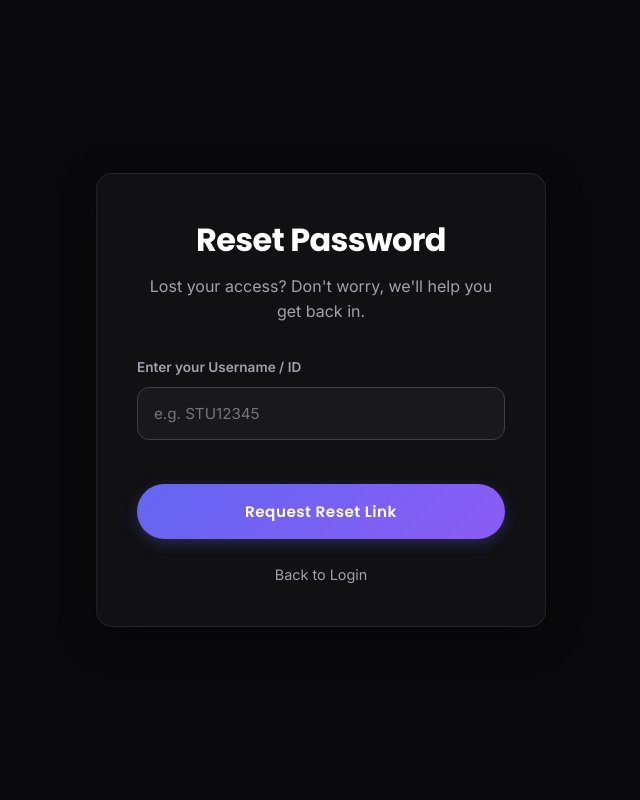
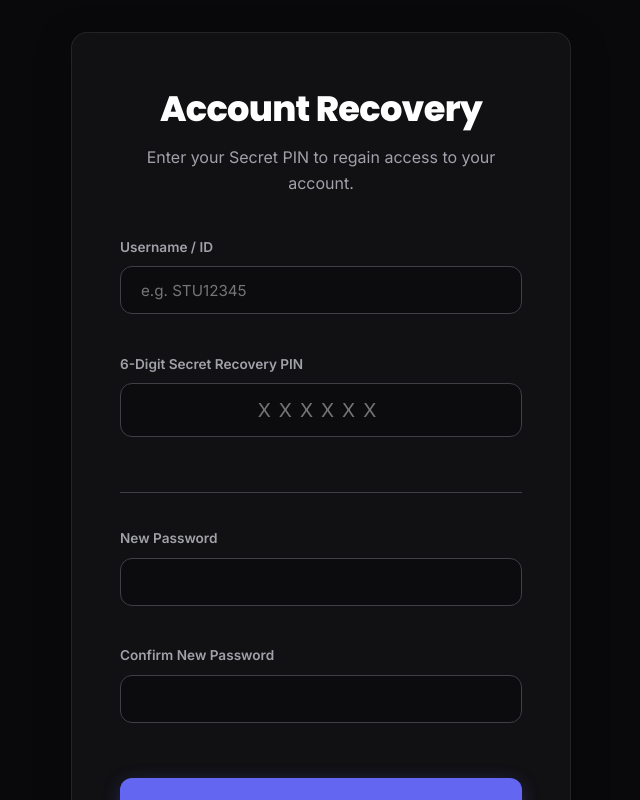
Before and after one commit to SudhirSir/SudhirTutorials, a Next.js app: page /forgot-password in a window 1280 px wide. Shown: the top 800 px of the page, without its empty margins (319-959 px from the left). Built offline with nearby package versions, Linux system fonts and the light colour scheme.

Commit message:
UI: Added Institute News section with Instagram embed to login page

```diff
--- a/app/api/onboarding/route.ts
+++ b/app/api/onboarding/route.ts
@@ -11,7 +11,7 @@ export async function POST(req: Request) {
       return NextResponse.json({ error: 'Unauthorized' }, { status: 401 });
     }
 
-    const { password, email, phone, parentName, parentContact } = await req.json();
+    const { password, email, phone, parentName, parentContact, recoveryPin } = await req.json();
 
     const updateData: any = {
       onboardingCompleted: true,
@@ -21,6 +21,10 @@ export async function POST(req: Request) {
     if (password && session.user.mustChangePassword) {
       updateData.passwordHash = await bcrypt.hash(password, 10);
       updateData.mustChangePassword = false;
+    }
+
+    if (recoveryPin) {
+      updateData.recoveryPinHash = await bcrypt.hash(recoveryPin, 10);
     }
 
     await prisma.user.update({
--- a/app/forgot-password/page.tsx
+++ b/app/forgot-password/page.tsx
@@ -2,54 +2,122 @@
 
 import { useState } from 'react';
 import Link from 'next/link';
+import { useRouter } from 'next/navigation';
 
 export default function ForgotPassword() {
+  const router = useRouter();
   const [username, setUsername] = useState('');
-  const [submitted, setSubmitted] = useState(false);
+  const [recoveryPin, setRecoveryPin] = useState('');
+  const [newPassword, setNewPassword] = useState('');
+  const [confirmPassword, setConfirmPassword] = useState('');
 
-  const handleSubmit = (e: React.FormEvent) => {
+  const [loading, setLoading] = useState(false);
+  const [error, setError] = useState("");
+  const [success, setSuccess] = useState(false);
+
+  const handleSubmit = async (e: React.FormEvent) => {
     e.preventDefault();
-    setSubmitted(true);
+    if (newPassword !== confirmPassword) {
+      return setError("Passwords do not match");
+    }
+    if (recoveryPin.length !== 6) {
+      return setError("Recovery PIN must be 6 digits");
+    }
+
+    setLoading(true);
+    setError("");
+
+    try {
+      const res = await fetch("/api/auth/forgot-password", {
+        method: "POST",
+        headers: { "Content-Type": "application/json" },
+        body: JSON.stringify({ username, recoveryPin, newPassword })
+      });
+
+      if (res.ok) {
+        setSuccess(true);
+        setTimeout(() => {
+          router.push("/login");
+        }, 3000);
+      } else {
+        const data = await res.json();
+        setError(data.error || "Reset failed. Please check your credentials.");
+      }
+    } catch (err) {
+      setError("An unexpected error occurred.");
+    } finally {
+      setLoading(false);
+    }
   };
 
   return (
     <div style={{ minHeight: '100vh', display: 'flex', alignItems: 'center', justifyContent: 'center', background: 'var(--background)', padding: '2rem' }}>
-      <div className="glass-card" style={{ maxWidth: '450px', width: '100%', padding: '2.5rem', textAlign: 'center' }}>
-        <header style={{ marginBottom: '2rem' }}>
-           <h1 style={{ fontSize: '2rem', marginBottom: '0.5rem' }}>Reset Password</h1>
-           <p style={{ color: 'var(--text-muted)' }}>Lost your access? Don't worry, we'll help you get back in.</p>
+      <div className="bg-glow"></div>
+
+      <div className="glass-card" style={{ maxWidth: '500px', width: '100%', padding: '3rem', position: 'relative', zIndex: 10 }}>
+        <header style={{ textAlign: 'center', marginBottom: '2.5rem' }}>
+           <h1 style={{ fontSize: '2.2rem', marginBottom: '0.5rem', fontWeight: 800 }}>Account Recovery</h1>
+           <p style={{ color: 'var(--text-muted)' }}>Enter your Secret PIN to regain access to your account.</p>
         </header>
 
-        {!submitted ? (
-          <form onSubmit={handleSubmit} style={{ display: 'flex', flexDirection: 'column', gap: '1.5rem' }}>
-            <div className="input-group" style={{ textAlign: 'left' }}>
-              <label>Enter your Username / ID</label>
+        {error && (
+          <div style={{ background: 'rgba(239, 68, 68, 0.1)', color: '#f87171', padding: '1rem', borderRadius: '12px', marginBottom: '1.5rem', fontSize: '0.9rem', border: '1px solid rgba(239,68,68,0.2)' }}>
+            ⚠️ {error}
+          </div>
+        )}
+
+        {success ? (
+          <div style={{ textAlign: 'center', padding: '2rem 0' }} className="animate-fade-in">
+             <div style={{ fontSize: '4rem', marginBottom: '1.5rem' }}>✅</div>
+             <h2 style={{ marginBottom: '1rem' }}>Password Reset!</h2>
+             <p style={{ color: 'var(--text-muted)', marginBottom: '2rem' }}>Your password has been updated successfully. Redirecting you to login...</p>
+             <Link href="/login" className="btn-primary" style={{ textDecoration: 'none' }}>Go to Login Now</Link>
+          </div>
+        ) : (
+          <form onSubmit={handleSubmit} style={{ display: 'flex', flexDirection: 'column', gap: '1.2rem' }}>
+            <div className="input-group">
+              <label>Username / ID</label>
+              <input type="text" required placeholder="e.g. STU12345" value={username} onChange={e => setUsername(e.target.value)} />
+            </div>
+
+            <div className="input-group">
+              <label>6-Digit Secret Recovery PIN</label>
               <input
                 type="text"
+                maxLength={6}
                 required
-                placeholder="e.g. STU12345"
-                value={username}
-                onChange={e => setUsername(e.target.value)}
-                style={{ width: '100%', padding: '1rem', borderRadius: '12px', background: 'rgba(255,255,255,0.03)', border: '1px solid var(--border)', color: '#fff' }}
+                placeholder="XXXXXX"
+                value={recoveryPin}
+                onChange={e => setRecoveryPin(e.target.value.replace(/\D/g, ''))}
+                style={{ letterSpacing: '0.5rem', fontSize: '1.2rem', textAlign: 'center' }}
               />
             </div>
-            <button type="submit" className="btn-primary" style={{ padding: '1rem' }}>Request Reset Link</button>
-            <Link href="/login" style={{ color: 'var(--text-muted)', fontSize: '0.9rem', textDecoration: 'none' }}>Back to Login</Link>
+
+            <div style={{ height: '1px', background: 'var(--border)', margin: '1rem 0' }}></div>
+
+            <div className="input-group">
+              <label>New Password</label>
+              <input type="password" required value={newPassword} onChange={e => setNewPassword(e.target.value)} />
+            </div>
+
+            <div className="input-group">
+              <label>Confirm New Password</label>
+              <input type="password" required value={confirmPassword} onChange={e => setConfirmPassword(e.target.value)} />
+            </div>
+
+            <button type="submit" disabled={loading} style={{
+              width: '100%', padding: '1.2rem', background: 'var(--primary)', color: '#fff',
+              border: 'none', borderRadius: '12px', fontWeight: 700, fontSize: '1.1rem',
+              cursor: loading ? 'not-allowed' : 'pointer', opacity: loading ? 0.7 : 1,
+              boxShadow: '0 4px 20px -5px rgba(99, 102, 241, 0.5)', marginTop: '1rem'
+            }}>
+              {loading ? "Verifying PIN..." : "Reset Password & Login"}
+            </button>
+
+            <div style={{ textAlign: 'center', marginTop: '1rem' }}>
+               <Link href="/login" style={{ color: 'var(--text-muted)', fontSize: '0.9rem', textDecoration: 'none' }}>Wait, I remembered it! **Back to Login**</Link>
+            </div>
           </form>
-        ) : (
-          <div className="animate-fade-in">
-             <div style={{ fontSize: '3rem', marginBottom: '1rem' }}>📧</div>
-             <h3 style={{ marginBottom: '1rem' }}>Request Received</h3>
-             <p style={{ color: 'var(--text-muted)', lineHeight: 1.6, marginBottom: '2rem' }}>
-                For security reasons, password resets are handled manually by the administration.
-                Please contact **Sudhir Tutorials Support** with your ID (**{username}**) to verify your identity.
-             </p>
-             <div style={{ background: 'rgba(255,255,255,0.03)', padding: '1.5rem', borderRadius: '12px', marginBottom: '2rem', textAlign: 'left' }}>
-                <p style={{ margin: '0 0 0.5rem 0', fontSize: '0.9rem' }}><strong>Email:</strong> support@sudhirtutorials.com</p>
-                <p style={{ margin: 0, fontSize: '0.9rem' }}><strong>Phone:</strong> +91 98XXX XXXXX</p>
-             </div>
-             <Link href="/login" className="btn-primary" style={{ display: 'block', textDecoration: 'none' }}>Return to Login</Link>
-          </div>
         )}
       </div>
     </div>
```
Also changed, not shown: app/api/auth/forgot-password/route.ts (added, +41 -0 lines), app/dashboard/layout.tsx (+12 -2 lines), app/login/page.tsx (+23 -0 lines), app/onboarding/page.tsx (+21 -1 lines), components/Sidebar.tsx (+9 -3 lines), 1 other file (tests, documents, lock files or other folders).
